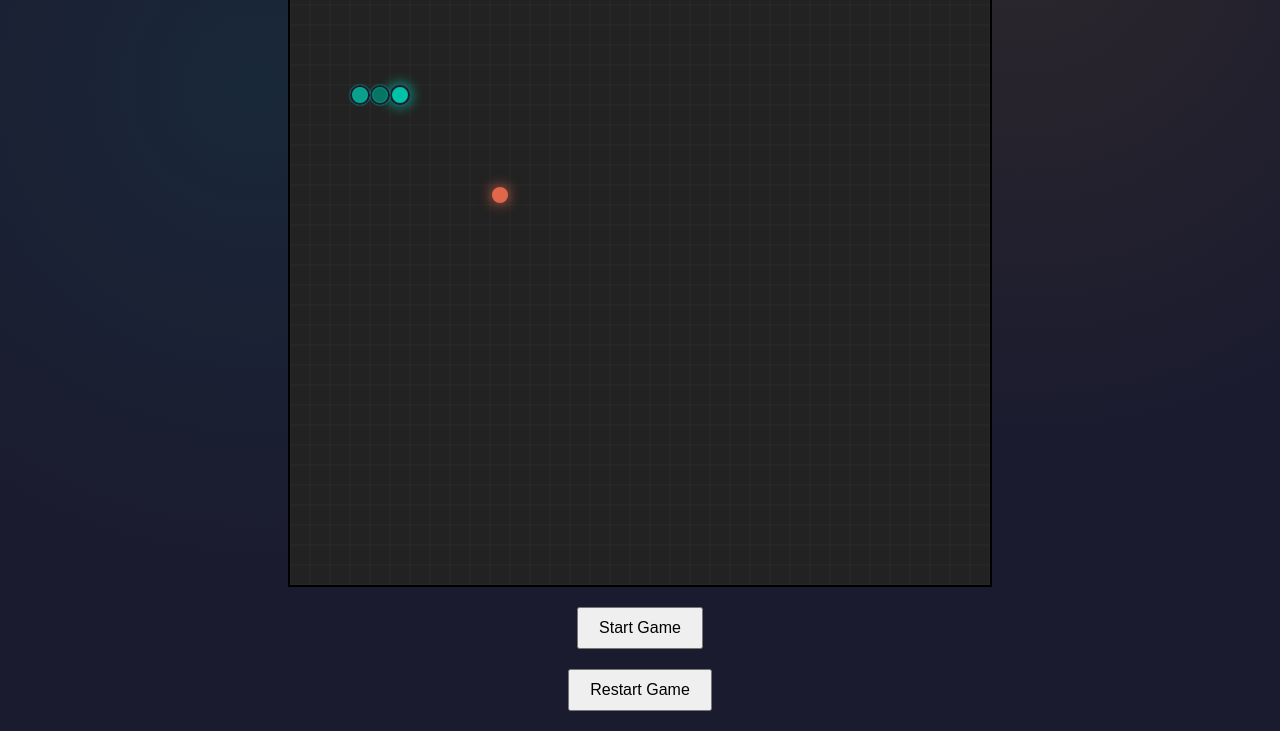
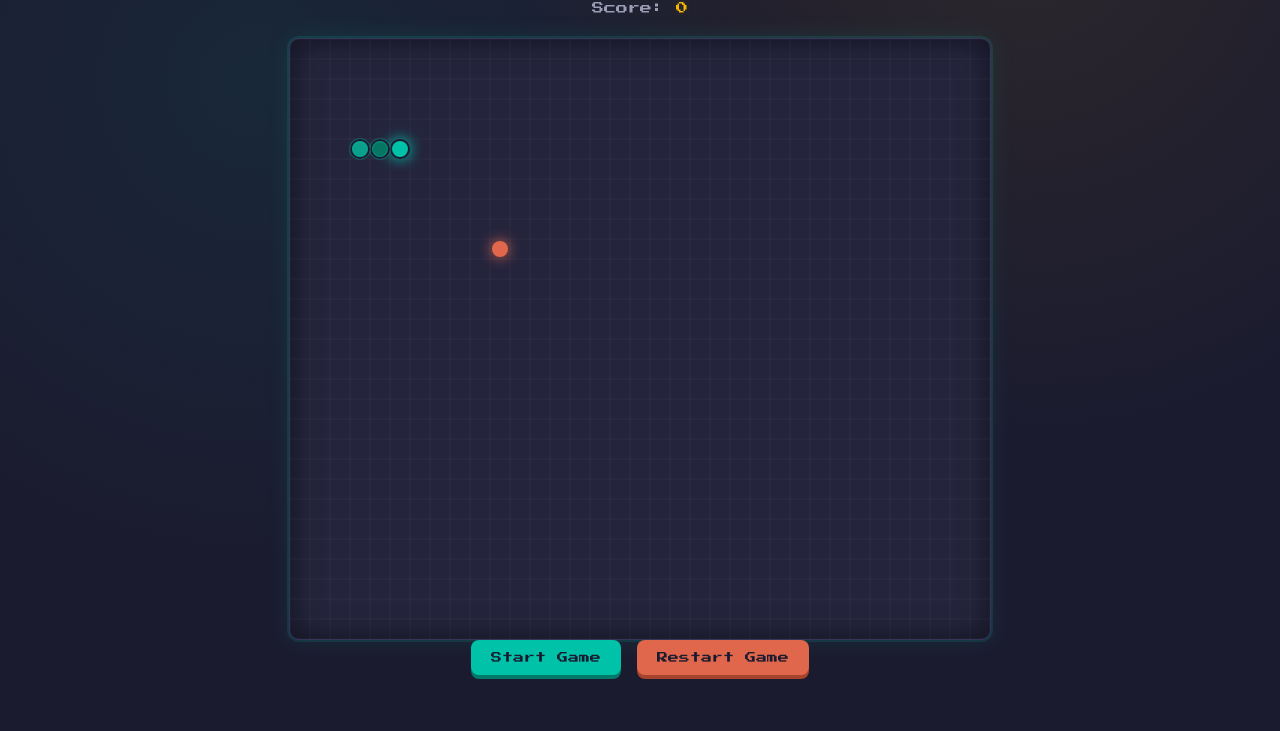
Before and after one commit to AhmedKrs1/GameSite, a website: page snake.html in a window 1280 px wide. Shown: the part 78-809 px from the top of the page. Drawn offline with Linux system fonts and the light colour scheme.

Commit message:
css update for snake

```diff
--- a/css/snake.css
+++ b/css/snake.css
@@ -1,4 +1,4 @@
-#gameCanvas {
+/*#gameCanvas {
   border: 2px solid black;
   background-color: #222;
   display: block;
@@ -34,4 +34,8 @@ button:active {
 .resetButton:active {
   background-color: #333;
   color: white;
+} */
+ #gameCanvas {
+  display: block;
+  margin: 0 auto;
 }
--- a/css/theme.css
+++ b/css/theme.css
@@ -1,5 +1,3 @@
-/* css/theme.css */
-
 @import url('https://fonts.googleapis.com/css2?family=Press+Start+2P&family=Space+Grotesk:wght@400;500;700&display=swap');
 
 :root {
@@ -22,12 +20,15 @@
 }
 
 body {
-  font-family: 'Space Grotesk', sans-serif;
+  min-height: 100vh;
   background: var(--bg);
   background-image:
     radial-gradient(circle at 20% 20%, rgba(0, 194, 168, 0.08), transparent 40%),
     radial-gradient(circle at 80% 0%, rgba(242, 183, 5, 0.08), transparent 40%);
   color: var(--text);
+  font-family: 'Space Grotesk', sans-serif;
+  text-align: center; /* centers every child below without needing a wrapper */
+  padding: 48px 24px;
 }
 
 a:focus-visible,
@@ -36,3 +37,88 @@ input:focus-visible {
   outline: 2px solid var(--teal);
   outline-offset: 2px;
 }
+
+/* optional: add <a href="index.html" class="back-link">← Back to Hub</a>
+   as the first thing inside <body> on any game page */
+.back-link {
+  display: inline-block;
+  margin-bottom: 24px;
+  font-size: 13px;
+  color: var(--text-muted);
+  text-decoration: none;
+}
+
+.back-link:hover {
+  color: var(--teal);
+}
+
+h1 {
+  font-family: 'Press Start 2P', monospace;
+  font-size: 20px;
+  letter-spacing: 2px;
+  margin-bottom: 12px;
+}
+
+/* the "Score: X" line */
+p {
+  font-family: 'Press Start 2P', monospace;
+  font-size: 12px;
+  color: var(--text-muted);
+  margin-bottom: 24px;
+}
+
+#score {
+  color: var(--accent);
+  text-shadow: 0 0 8px var(--accent-soft);
+}
+
+canvas {
+  display: block;
+  margin: 0 auto 24px;
+  max-width: 100%;
+  height: auto;
+  background: var(--bg-card);
+  border: 1px solid var(--border);
+  border-radius: 10px;
+  box-shadow:
+    0 0 0 2px var(--teal-soft),
+    0 0 24px var(--teal-soft),
+    inset 0 0 30px rgba(0, 0, 0, 0.5);
+}
+
+button {
+  font-family: 'Press Start 2P', monospace;
+  font-size: 11px;
+  color: var(--bg);
+  background: var(--teal);
+  border: none;
+  border-radius: 8px;
+  padding: 12px 20px;
+  margin: 0 6px;
+  cursor: pointer;
+  box-shadow: 0 4px 0 #027a6b;
+  transition: transform 0.08s ease, box-shadow 0.08s ease, filter 0.08s ease;
+}
+
+button:hover {
+  filter: brightness(1.08);
+}
+
+button:active {
+  transform: translateY(4px);
+  box-shadow: 0 0 0 #027a6b;
+}
+
+#restartButton {
+  background: var(--coral);
+  box-shadow: 0 4px 0 #a6432c;
+}
+
+#restartButton:active {
+  box-shadow: 0 0 0 #a6432c;
+}
+
+@media (max-width: 480px) {
+  h1 { font-size: 16px; }
+  body { padding: 32px 16px; }
+}
```
